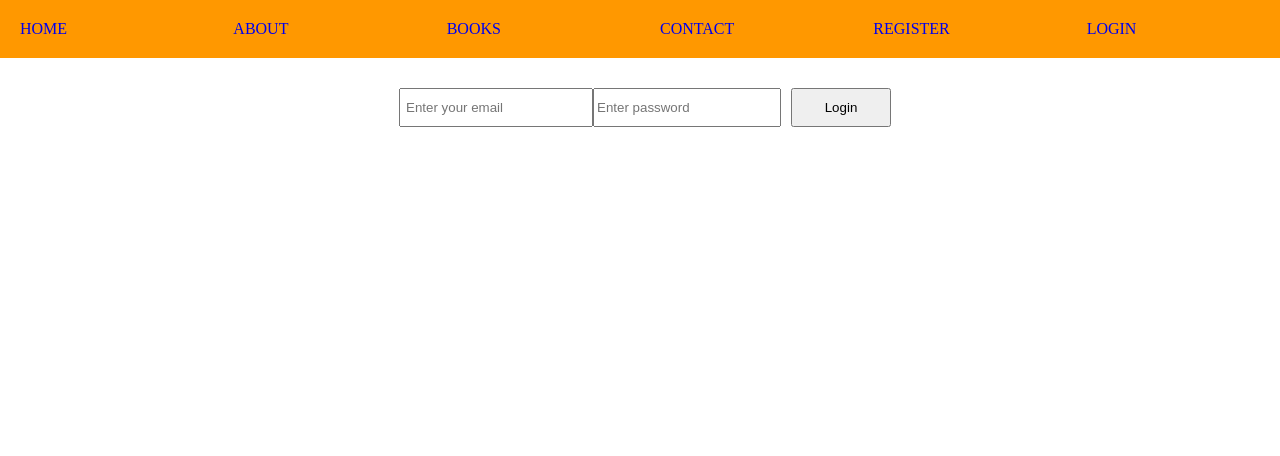
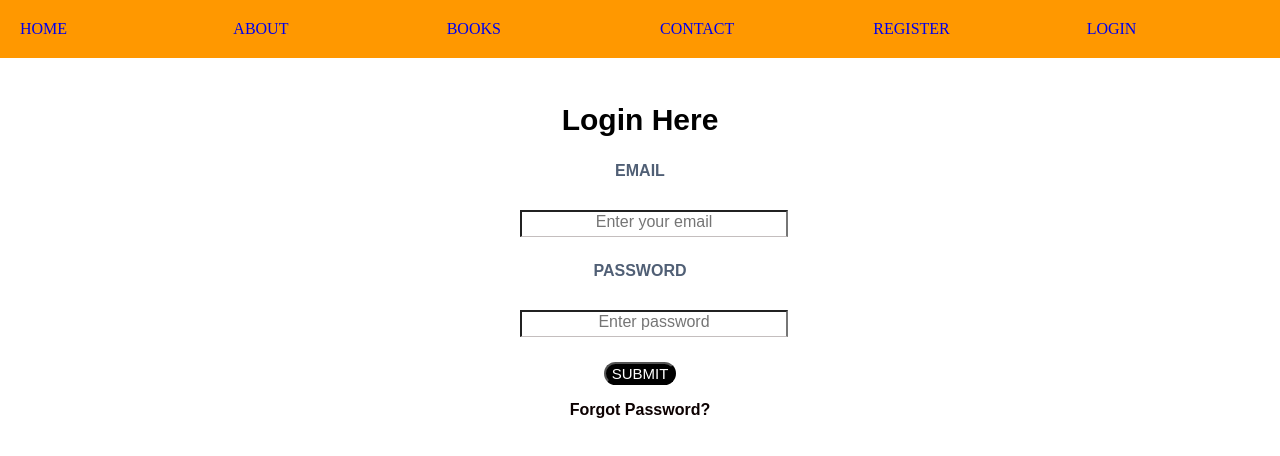
Before and after one commit to Paul-js-hub/reactjs-books-app, a React (Create React App) app: page /login in a window 1280 px wide. Shown: the top 456 px of the page. Built offline with nearby package versions, Linux system fonts and the light colour scheme.

Commit message:
styling the login form

```diff
--- a/src/components/Login/index.js
+++ b/src/components/Login/index.js
@@ -1,6 +1,7 @@
 import React, { Component } from 'react';
 import axios from 'axios';
 import '../Register/index';
+import './login.css';
 
 export class Login extends Component {
     state = {
@@ -27,13 +28,21 @@ export class Login extends Component {
     }
     render() {
         return (
-            <form>
+            <div className="content">
                 <div className="form">
+                    <h2>Login Here</h2>
+                    <label>
+                        <span>Email</span>
                     <input name="email" placeholder="Enter your email" type="text" onChange={(e) => this.onChange(e)} />
+                    </label>
+                    <label>
+                        <span>Password</span>
                     <input name="password" placeholder="Enter password" type="password" onChange={(e) => this.onChange(e)} />
-                    <button className="sumbit-btn" onClick={this.onSubmit}>Login</button>
+                    </label>
+                    <button className="submit" type = "button" onClick={this.onSubmit}>Submit</button>
+                    <p className="forgot-pass">Forgot Password?</p>
+                    </div>
                 </div>
-            </form>
         );
     }
 }
--- /dev/null
+++ b/src/components/Login/login.css
@@ -0,0 +1,66 @@
+.form {
+    padding: 20px 20px;
+    font-family: sans-serif;
+}
+
+.content {
+    text-align: center;
+}
+
+h2 {
+    width: 100%;
+    font-size: 30px;
+}
+
+label {
+    display: block;
+    text-align: center;
+    width: 260px;
+    margin: 25px auto;
+}
+
+span {
+    font-size: 16px;
+    font-weight: 600;
+    color: #505f75;
+    text-transform: uppercase;
+}
+
+input {
+    display: block;
+    width: 100%;
+    height: 100%;
+    font-size: 16px;
+    margin-top: 30px;
+    padding-bottom: 5px;
+    border-bottom: 1px solid rgba(109, 93,93,0.4);
+    text-align: center;
+}
+
+input[type="password"] {
+    margin-left: 10px;
+}
+
+button.submit {
+    margin: 0 auto;
+    color: #fff;
+    font-size: 15px;
+    background: black;
+    border-radius: 30px;
+    cursor: pointer;
+    text-transform: uppercase;
+}
+
+button.submit:hover{
+    background-color: rgb(69, 161, 26);
+}
+
+p.forgot-pass {
+    font-weight: 600;
+    color: #0c0101;
+    cursor: pointer;
+}
+
+p.forgot-pass:hover{
+    color: red;
+}
--- a/src/components/Register/register.css
+++ b/src/components/Register/register.css
@@ -1,4 +1,4 @@
-input[type="text"] {
+/* input[type="text"] {
   height: 25px;
   padding: 5px;
   width: 180px;
@@ -15,4 +15,4 @@ button.sumbit-btn {
 form{
   display: flex;
  justify-content: center;
-}
+} */
```
